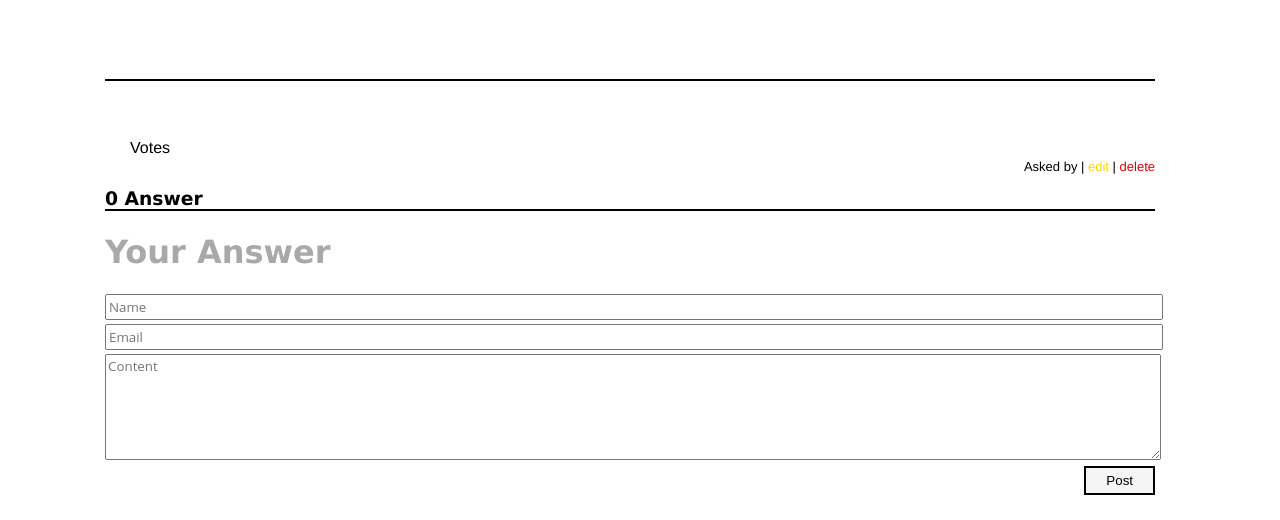
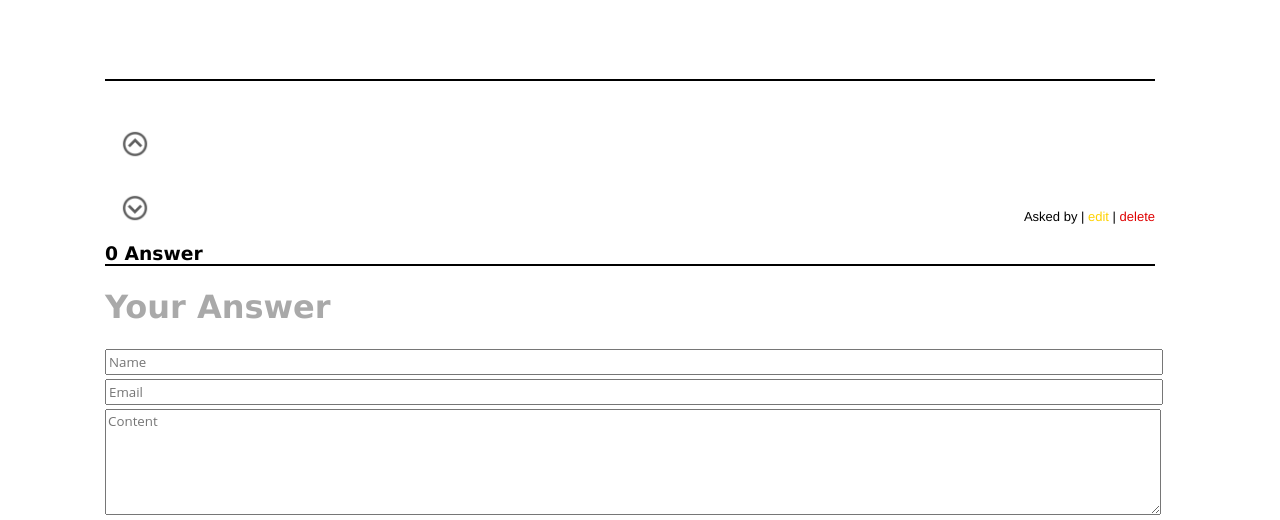
Before and after one commit to if-itb/IF3110-2015-T1, a PHP site: page /Question.php?id=1 in a window 1280 px wide. Shown: the part 63-583 px from the top of the page. Run offline with PHP 8.4, Linux system fonts and the light colour scheme; data that the repository does not hold is empty.

Commit message:
css and vote buttons

```diff
--- a/Assets/Index.css
+++ b/Assets/Index.css
@@ -73,7 +73,9 @@ textarea{
 }
 .q_or_a{
     font-family: "Montserrat", "Helvetica Neue", Helvetica, Arial, sans-serif;
-    padding: 20px 0px 20px;
+    display: flex;
+    align-items: center;
+    padding: 20px 0px 30px;
     border-bottom: 1px solid #000000;
     width: 100%;
 }
@@ -82,8 +84,7 @@ textarea{
     display: inline-block;
 }
 .a_left{
-    width:15%;
-    display: inline-block;
+    flex: 1 15%;
 }
 .mid{
     width:auto;
@@ -91,26 +92,35 @@ textarea{
     text-align: center;
 }
 .a_mid{
-    width:auto;
-    display: inline-block;
+    flex: 1 85%;
+}
+.only_q{
+    align-items: center;
+    display: flex;
+    height:100%;
+}
+.vote_buttons{
+    top:50%;
 }
 .vote{
     display: inline-block;
+    font-size: larger;
     text-align: center;
-    padding : 2px 5px 2px 5px;
+    padding : 5px 2px 2px 0px;
     margin-left: 20px;
 }
 .answer{
     display: inline-block;
+    font-size: larger;
     padding : 2px 5px 2px 5px;
     text-align: center;
     margin-left: 10px;
 }
 
 .details{
+    margin-top:-20px;
     text-align: right;
     font-size: small;
-    margin-bottom: -5px;
 }
 .a_content{
     text-align: justify;
@@ -120,7 +130,7 @@ textarea{
 }
 .q_content{
     margin: 0 auto;
-    max-width: 400px;
+    width: 500px;
     word-wrap: break-word;
     text-align: justify;
     text-justify: inter-word;
@@ -135,3 +145,11 @@ textarea{
     padding: 20px 0px 20px;
     width: 100%;
 }
+.up_button, .down_button{
+    width: 20px;
+    padding : 10px 5px 2px 10px;
+    margin-left: 5px;
+}
+.up_button , .down_button:hover{
+    cursor: pointer;
+}
--- a/Question.php
+++ b/Question.php
@@ -7,7 +7,6 @@
     <script type = "text/javascript" src="Assets/Validator.js"></script>
     <link rel ="stylesheet" type="text/css" href="Assets/Index.css">
     <title>Simple StackExchange</title>
-
 </head>
 
 <body>
--- a/ShowAnswers.php
+++ b/ShowAnswers.php
@@ -1,3 +1,7 @@
+<script type="text/javascript">
+
+</script>
+
 <?php
     require 'ConnectDatabase.php';
     $query = "SELECT * FROM questions WHERE ID=$id";
@@ -8,11 +12,17 @@
     $vote = mysql_result($result,0,'vote');
     echo"<h3>$topic</h3>";
     echo "<div class = 'q_details'>";
-    echo"<div class = 'a_left'>";
-    echo"<span class = 'vote'>$vote<br>Votes</span>";
-    echo"</div>";
-    echo"<div class = 'a_mid'>";
-    echo"<div class = 'a_content'>$content</div></div>";
+    echo "<div class = 'only_q'>";
+        echo"<div class = 'a_left'>";
+            echo"<div class = 'vote_buttons'>";
+                echo"<div class='up_button' onclick='alert()'><img src='Assets/up.png' width='30' height='30'></div>";
+                echo"<div class = 'vote'>$vote</div>";
+                echo"<div class='down_button'><img src='Assets/down.png' width='30' height='30'></div>";
+            echo"</div>
+        </div>";
+        echo"<div class = 'a_mid'>";
+            echo"<div class = 'a_content'>$content</div></div>";
+        echo"</div>";
     echo"<div class = 'details'>Asked by <span class = 'b_link'>$author </span>|
                 <a href = 'AskQuestion.php?id=$id' class = 'y_link'> edit </a>|
                 <a href='Data_Manipulation/DeleteQuestion.php?id=$id' class = 'r_link' onclick= \"return confirm('Are You Sure?');\">delete</a>";
@@ -28,12 +38,14 @@
         $vote = mysql_result($result,$i,"vote");
         echo "<div class = 'q_or_a'>";
         echo"<div class = 'a_left'>";
-        echo"<span class = 'vote'>$vote<br>Votes</span>";
+        echo"<div class='up_button' onclick='alert()'><img src='Assets/up.png' width='30' height='30'></div>";
+        echo"<div class = 'vote'>$vote</div>";
+        echo"<div class='down_button'><img src='Assets/down.png' width='30' height='30'></div>";
         echo"</div>";
         echo"<div class = 'a_mid'>";
         echo"<div class = 'a_content'>$content</div></div>";
-        echo"<div class = 'details'>Answered by <span class = 'b_link'>$email<br></div>";
         echo "</div>";
+        echo"<div class = 'details'>Answered by <span class = 'b_link'>$email</div>";
         $i++;
     }
     mysql_close();
--- a/ShowQuestions.php
+++ b/ShowQuestions.php
@@ -27,12 +27,11 @@
         else {
             echo $content;
         }
-        echo"</div></div>";
+        echo"</div></div></div>";
         echo"<div class = 'details'>Asked by <span class = 'b_link'>$author </span>|
                             <a href = 'AskQuestion.php?id=$id' class = 'y_link'> edit </a>|
                             <a href='Data_Manipulation/DeleteQuestion.php?id=$id' class = 'r_link' onclick= \"return confirm('Are You Sure?');\">delete</a><br></div>";
 
-        echo "</div>";
         $i++;
     }
     mysql_close();
```
Also changed, not shown: Assets/down.png (added), Assets/up.png (added).
